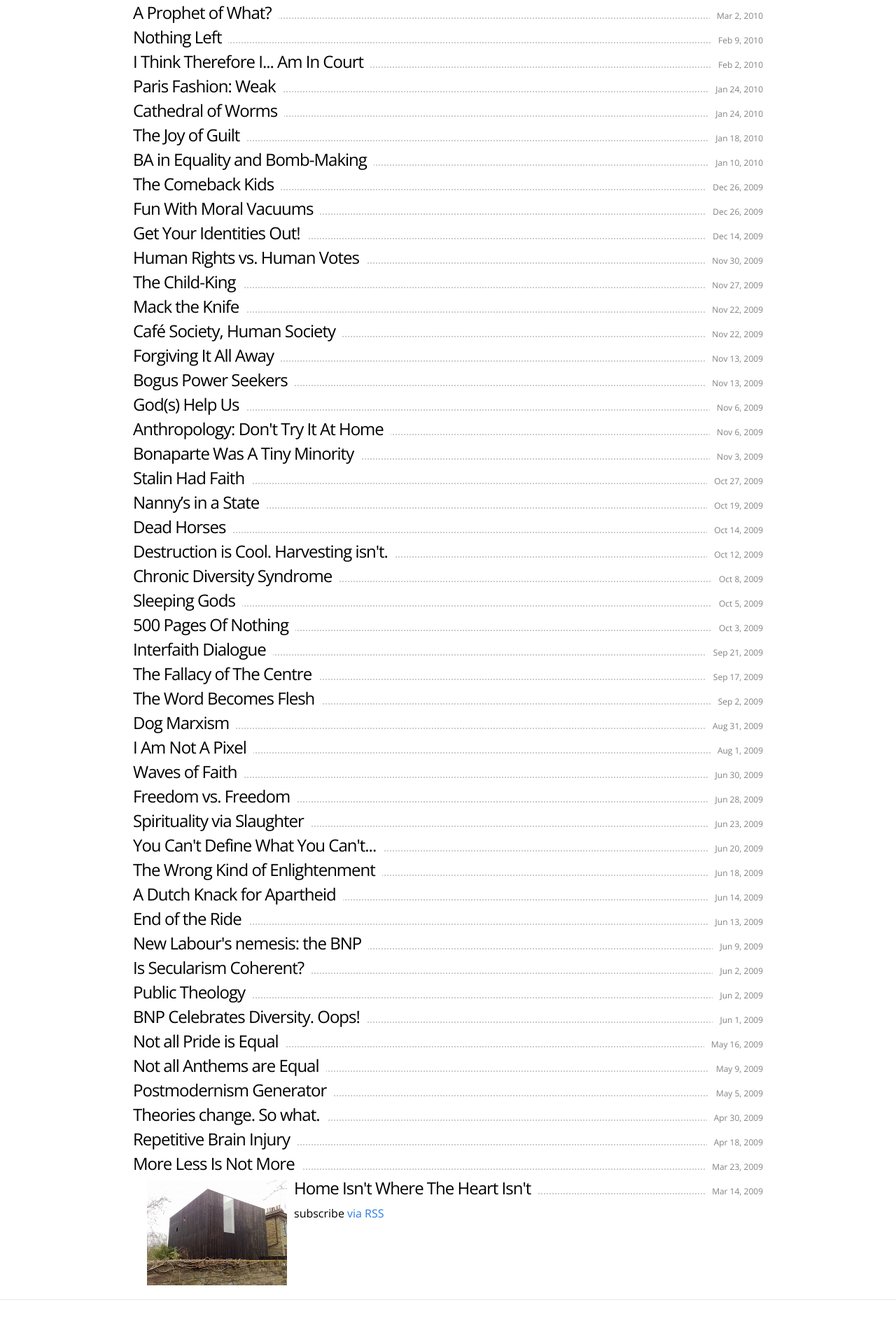
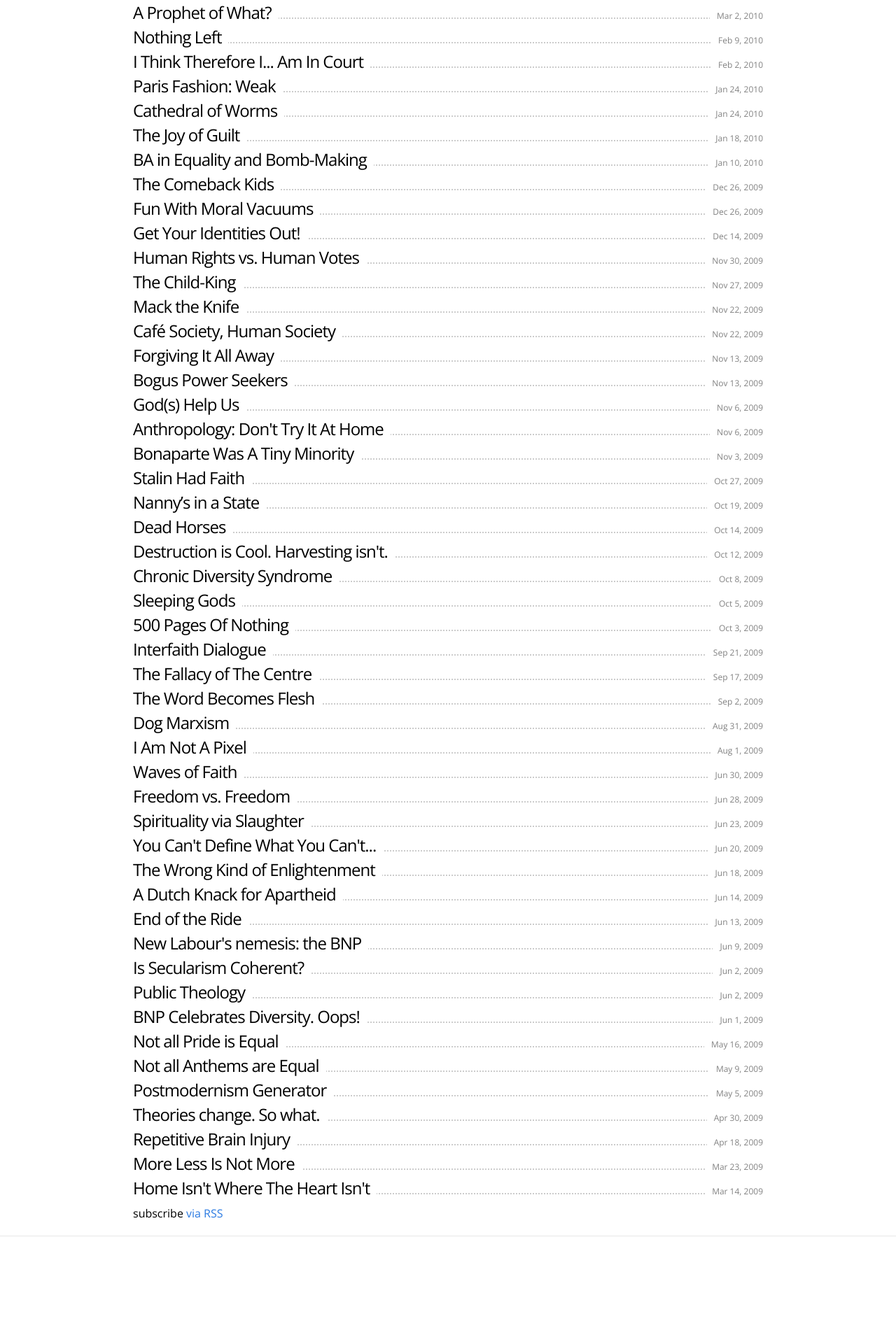
Before and after one commit to stephanfowler/blog, a Jekyll site: the page built from _posts/2009-06-28-camille-paglia.html, in a window 1280 px wide. Shown: the part 990-2908 px from the top of the page at 70% size. Built offline with Jekyll 4.4.1, drawn with Linux system fonts in a browser that asks for light colours; after the commit the page ends 2817 px from its top, so only the background shows below that.

Commit message:
No thumbnail in lists

```diff
--- a/_layouts/post.html
+++ b/_layouts/post.html
@@ -20,7 +20,6 @@ layout: default
     {% if post.title != page.title %}
       <div class="teaser">
           <div class="teaser__inner">
-              <a class="post-link" href="{{ post.url | prepend: site.baseurl }}"><img class="thumbnail" src="{{ post.thumbnail }}" /></a>
               <a class="post-link" href="{{ post.url | prepend: site.baseurl }}">{{ post.title }}</a>
               <div class="post-date">{{ post.date | date: "%b %-d, %Y" }}</div>
           </div>
```
